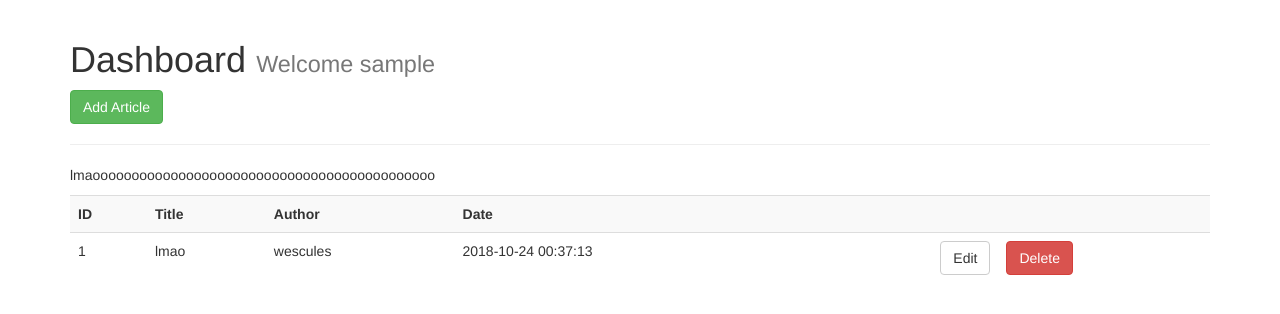
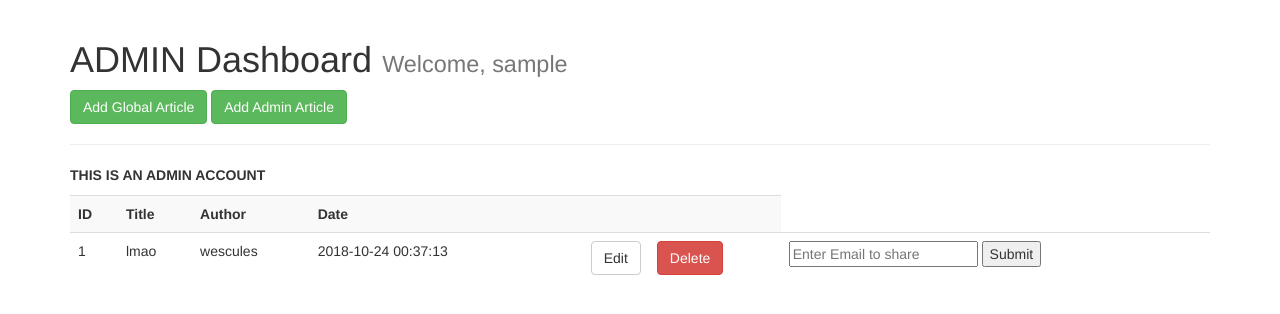
Before and after one commit to wescules/template-flask-app, a Flask app: page /dashboard in a window 1280 px wide. Shown: the part 52-366 px from the top of the page. Run offline with Flask 2, Linux system fonts and the light colour scheme; the visitor is signed in with stand-in values (Sample User, id 1); data comes from the database, SQL or seed files in the repository; some libraries are stand-ins or nearby versions.

Commit message:
Add files via upload

```diff
--- a/templates/dashboard.html
+++ b/templates/dashboard.html
@@ -1,10 +1,14 @@
 {% extends 'layout.html' %}
 
 {% block body %}
-  <h1>Dashboard <small> Welcome {{session.username}}</small></h1>
-  <a class="btn btn-success" href="/add_article"> Add Article</a>
-  <hr>
-  <table class="table table-striped">
+<!-- if user is  an admin -->
+    {% if session.privilege == 1 %}
+    <h1>ADMIN Dashboard <small> Welcome, {{session.username}}</small></h1>
+    <a class="btn btn-success" href="/add_article"> Add Global Article</a>
+    <a class="btn btn-success" href="/add_admin_article"> Add Admin Article</a>
+    <hr>
+    <p><strong>THIS IS AN ADMIN ACCOUNT</strong></p>
+    <table class="table table-striped">
     <tr>
       <th>ID</th>
       <th>Title</th>
@@ -13,10 +17,6 @@
       <th></th>
       <th></th>
     </tr>
-
-    {% if session.privilege == 1 %}
-    <p>lmaoooooooooooooooooooooooooooooooooooooooooooo</p>
-    {% endif %}
     {% for article in articles %}
       <tr>
         <td>{{article.id}}</td>
@@ -30,7 +30,37 @@
             <input type="submit" value="Delete" class="btn btn-danger">
           </form>
         </td>
+        <td>
+          <form action="{{ url_for('share_article', id=article.id) }}" method="post">
+            <input type="text" name="userEmail" placeholder="Enter Email to share">
+            <input type="submit">
+        </form>
+        </td>
       </tr>
     {% endfor %}
-  </table>
+    </table>
+<!-- if user is NOT an admin -->
+    {% else %}
+      <h1>Dashboard <small> Welcome, {{session.username}}</small></h1>
+  <br></br>
+<table class="table table-striped">
+    <tr>
+      <th>ID</th>
+      <th>Title</th>
+      <th>Author</th>
+      <th>Date</th>
+      <th></th>
+      <th></th>
+    </tr>
+    {% for article in articles %}
+      <tr>
+        <td>{{article.id}}</td>
+        <td>{{article.title}}</td>
+        <td>{{article.author}}</td>
+        <td>{{article.create_date}}</td>
+        <td><a href="edit_article/{{article.id}}" class="btn btn-default pull-right">View</a></td>
+      </tr>
+    {% endfor %}
+</table>
+    {% endif %}
 {% endblock %}
--- a/templates/layout.html
+++ b/templates/layout.html
@@ -14,6 +14,29 @@
 
     <script src="https://maxcdn.bootstrapcdn.com/bootstrap/3.3.7/js/bootstrap.min.js"></script>
     <script src="//cdn.ckeditor.com/4.6.2/basic/ckeditor.js"></script>
+    <script>
+  jQuery(document).ready(function($){
+	//open popup
+	$('.cd-popup-trigger').on('click', function(event){
+		event.preventDefault();
+		$('.cd-popup').addClass('is-visible');
+	});
+
+	//close popup
+	$('.cd-popup').on('click', function(event){
+		if( $(event.target).is('.cd-popup-close') || $(event.target).is('.cd-popup') ) {
+			event.preventDefault();
+			$(this).removeClass('is-visible');
+		}
+	});
+	//close popup when clicking the esc keyboard button
+	$(document).keyup(function(event){
+    	if(event.which=='27'){
+    		$('.cd-popup').removeClass('is-visible');
+	    }
+    });
+});
+</script>
     <script type="text/javascript">
       CKEDITOR.replace('editor')
     </script>
--- a/templates/register.html
+++ b/templates/register.html
@@ -19,6 +19,11 @@
     <div class="form-group">
       {{render_field(form.confirm, class_="form-control")}}
     </div>
+    <select class="form-control" id="priv" name="priv">
+      <option value=1 >Admin</option>
+      <option value=0 selected>Client</option>
+    </select>
+    <br></br>
     <p><input type="submit" class="btn btn-primary" value="Submit"></p>
   </form>
 {% endblock %}
```
Also changed, not shown: templates/add_admin_article.html (added, +15 -0 lines), templates/edit_article.html (+14 -0 lines).
